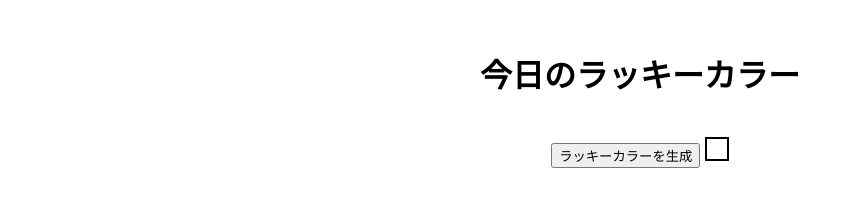
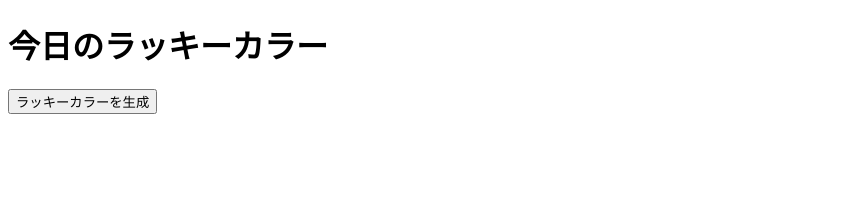
Before and after one commit to Yukino0102/RAMUNE, a plain HTML site: page index.html in a window 1280 px wide. Shown: the whole page, without its empty margins (0-853 px from the left). Drawn offline with Linux system fonts and the light colour scheme.

Commit message:
Update index.html

```diff
--- a/index.html
+++ b/index.html
@@ -4,20 +4,7 @@
     <meta charset="UTF-8">
     <meta name="viewport" content="width=device-width, initial-scale=1.0">
      <title>今日のラッキーカラー</title>
-    <style>
-        body {
-            font-family: Arial, sans-serif;
-            text-align: center;
-            margin-top: 50px;
-        }
-        #colorDisplay {
-            font-size: 24px;
-            margin-top: 20px;
-            padding: 10px;
-            border: 2px solid #000;
-            display: inline-block;
-        }
-    </style>
+
 </head>
 <body>
     <h1>今日のラッキーカラー</h1>
```
